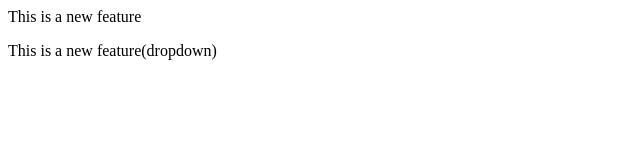
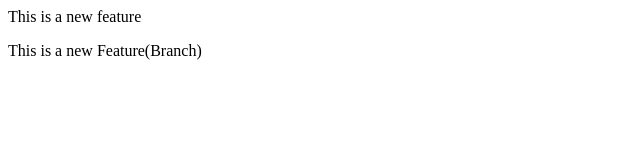
Before and after one commit to Mirza766/LocalRepo, a plain HTML site: page index.html in a window 1280 px wide. Shown: the full height of the page, 0-640 px from the left. Drawn offline with Linux system fonts and the light colour scheme.

Commit message:
Adding Branch

```diff
--- a/index.html
+++ b/index.html
@@ -1,2 +1,2 @@
 <p>This is a new feature</p>
-<p>This is a new feature(dropdown)</p>
+<p>This is a new Feature(Branch)</p>
```
